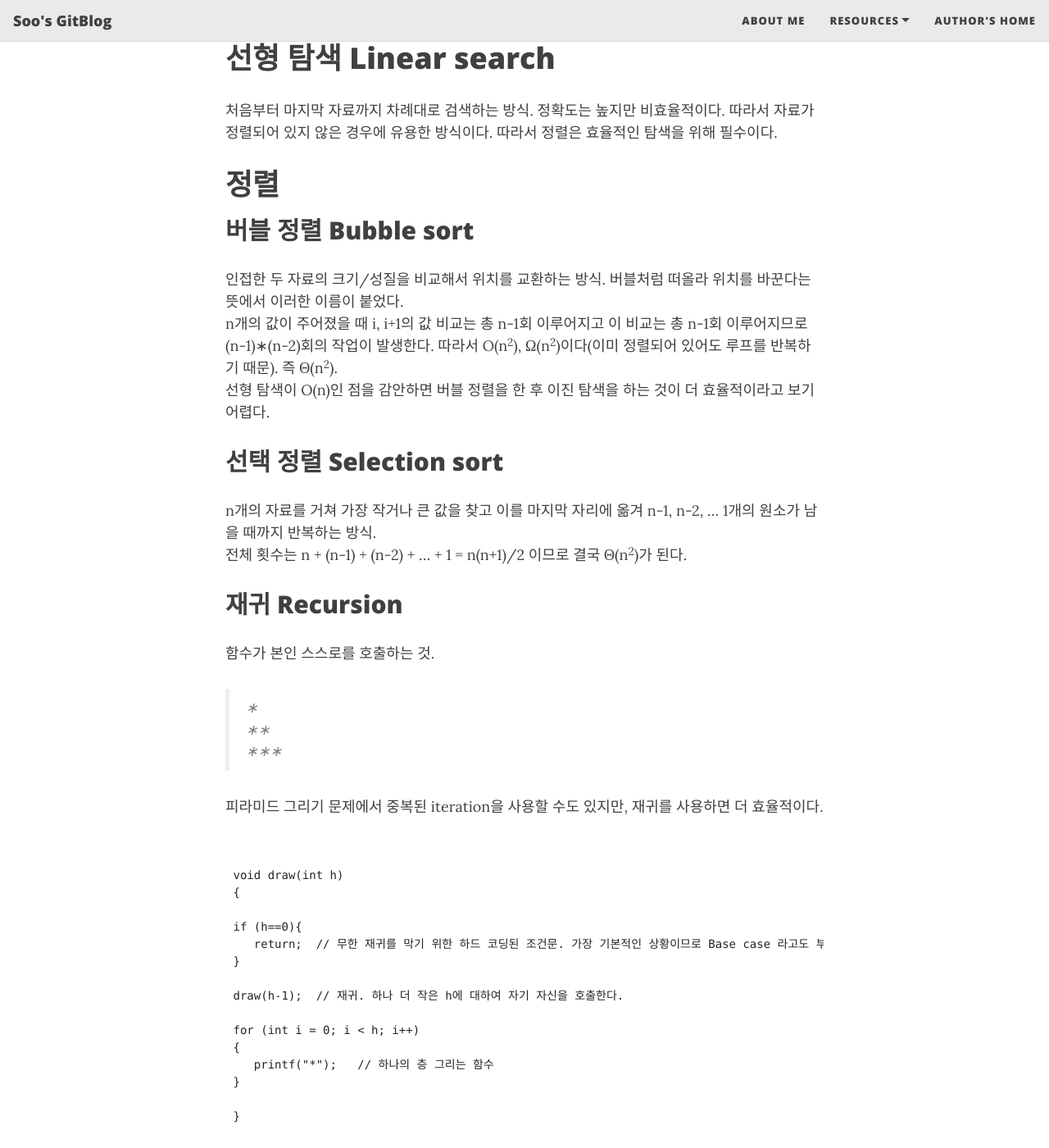
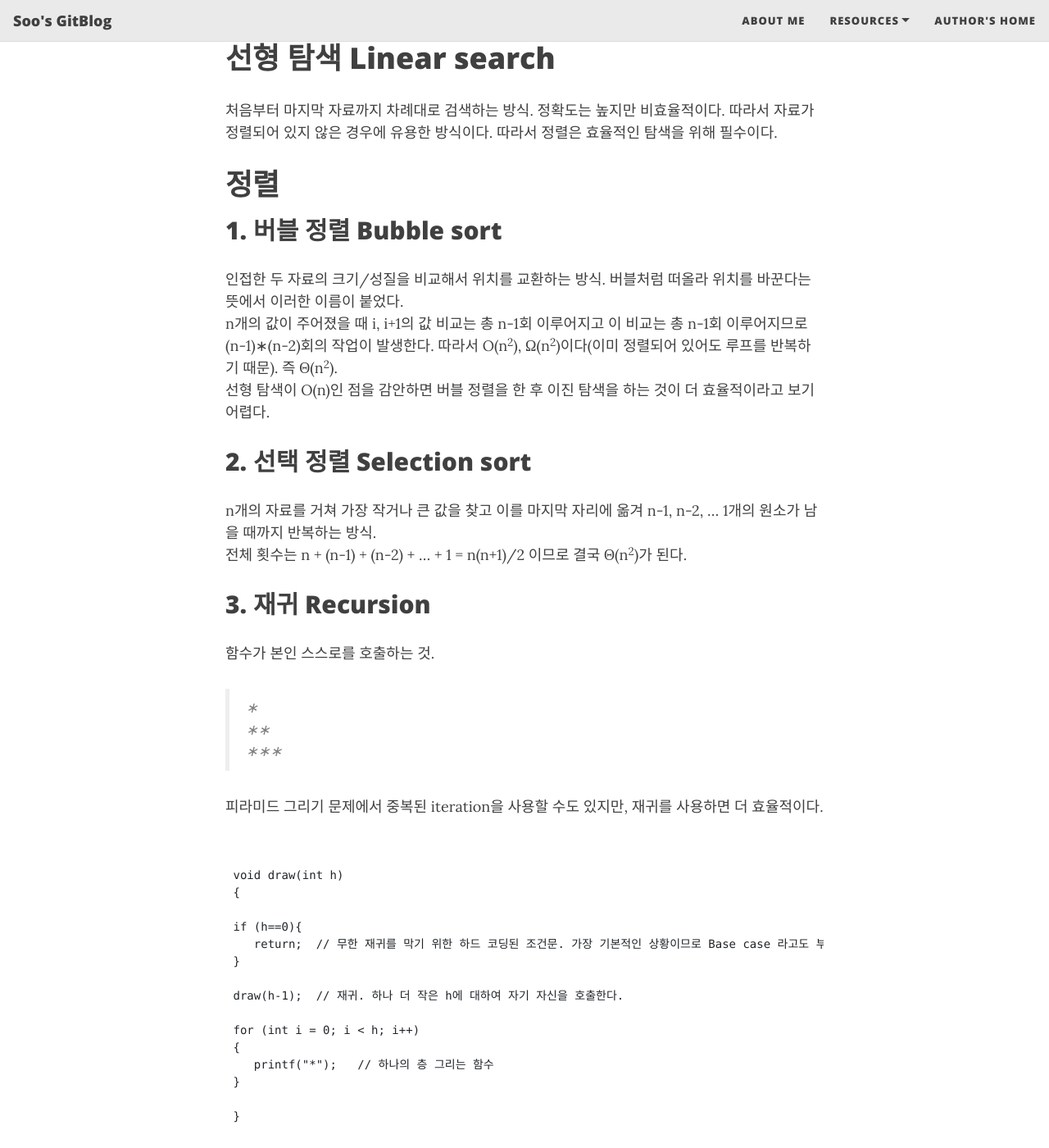
Before and after one commit to Soo-Im/Soo-Im.github.io, a Jekyll site: the page built from _posts/2021-01-29-Boostcourse-4.md, in a window 1280 px wide and 1400 px high, scrolled down 847 px. Shown: the whole window at 82% size. Built offline with Jekyll 4.4.1, drawn with Linux system fonts in a browser that asks for light colours; nearby versions of some CDN libraries; some of the changed text lies outside the part shown.

Commit message:
Update 2021-01-29-Boostcourse-4.md

```diff
--- a/_posts/2021-01-29-Boostcourse-4.md
+++ b/_posts/2021-01-29-Boostcourse-4.md
@@ -28,16 +28,16 @@ O와 &#937;가 같은 경우, 즉 알고리즘 수행 시간의 상한선과 하
 따라서 정렬은 효율적인 탐색을 위해 필수이다.
 
 # 정렬
-## 버블 정렬 Bubble sort
+## 1. 버블 정렬 Bubble sort
 인접한 두 자료의 크기/성질을 비교해서 위치를 교환하는 방식. 버블처럼 떠올라 위치를 바꾼다는 뜻에서 이러한 이름이 붙었다.
 n개의 값이 주어졌을 때 i, i+1의 값 비교는 총 n-1회 이루어지고 이 비교는 총 n-1회 이루어지므로 (n-1)&#8727;(n-2)회의 작업이 발생한다. 따라서 O(n<sup>2</sup>), &#937;(n<sup>2</sup>)이다(이미 정렬되어 있어도 루프를 반복하기 때문). 즉 &#920;(n<sup>2</sup>).
 선형 탐색이 O(n)인 점을 감안하면 버블 정렬을 한 후 이진 탐색을 하는 것이 더 효율적이라고 보기 어렵다.
 
-## 선택 정렬 Selection sort
+## 2. 선택 정렬 Selection sort
 n개의 자료를 거쳐 가장 작거나 큰 값을 찾고 이를 마지막 자리에 옮겨 n-1, n-2, ... 1개의 원소가 남을 때까지 반복하는 방식.
 전체 횟수는 n + (n-1) + (n-2) + ... + 1 = n(n+1)/2 이므로 결국 &#920;(n<sup>2</sup>)가 된다.
 
-## 재귀 Recursion
+## 3. 재귀 Recursion
 함수가 본인 스스로를 호출하는 것.
 >&#8727;
 >&#8727;&#8727;
@@ -75,10 +75,10 @@ for (int i = 0; i < h; i++)
 구체적인 단계는 [이 블로그](https://gmlwjd9405.github.io/2018/05/08/algorithm-merge-sort.html)에 잘 나와있다.
 
 # 기타
-## Markdown (html) 그리스 문자
+## 1. Markdown (html) 그리스 문자
 마크다운에서 그리스 문자를 입력하려면 [여기](https://www.htmlhelp.com/reference/html40/entities/symbols.html)를 참조.
 
-## 사용자 정의 자료형(구조체)
+## 2. 사용자 정의 자료형(구조체)
 <code>typedef struct</code>를 이용해 사용자가 직접 자료형을 정의할 수 있다. 예를 들어 name과 address를 한 번에 저장하는 자료형 <code>per_info</code>를 아래와 같이 정의할 수 있다.
 <pre>
 <code>
@@ -100,7 +100,7 @@ person[0].address = "Seoul"
 </code>
 </pre>
 
-## Loop에서 나가는 방법
+## 3. Loop에서 나가는 방법
 Loop 안의 조건문을 기준으로 Loop를 나가는 방법에는 여러 방법이 있다.
 <code>break</code>를 사용할 수도 있고, 코드 자체가 종료된다면 아래와 같이 <code>return</code>를 사용하는 방법도 있다.
 <pre>
```
Also changed, not shown: other parts of _posts/2021-01-29-Boostcourse-4.md (+1 -1 lines).
